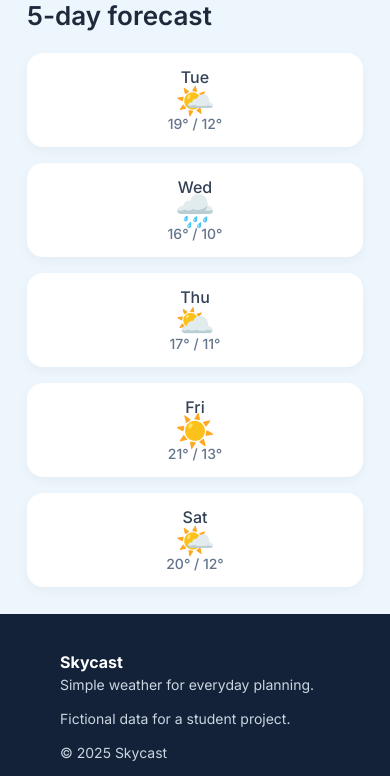
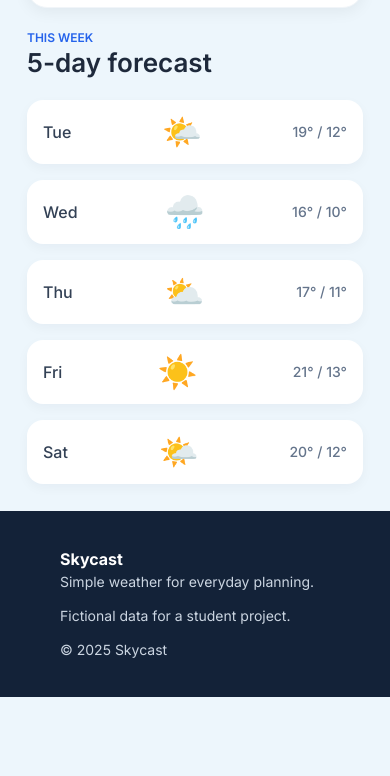
Before and after one commit to Jollyan17/weather-app, a plain HTML site: page index.html in a window 390 px wide. Shown: the part 1221-1997 px from the top of the page. After the commit the page ends 1918 px from the top, so only its background shows below. Drawn offline with Linux system fonts and the light colour scheme; a web font is replaced by a local one.

Commit message:
final meta queries

```diff
--- a/style.css
+++ b/style.css
@@ -412,13 +412,14 @@ main {
   border-radius: 16px;
   padding: 16px;
   display: flex;
-  flex-direction: column;
+  flex-direction: row;
   justify-content: space-between;
   align-items: center;
   box-shadow: 0 4px 12px rgba(15, 23, 42, 0.04);
   transition:
     transform 0.2s ease,
     box-shadow 0.2s ease;
+
 }
 
 .forecast-card:hover {
@@ -441,6 +442,7 @@ main {
   font-size: 14px;
   font-weight: 500;
   color: #64748b;
+
 }
 
 @media screen and (max-width: 768px) {
@@ -463,8 +465,10 @@ main {
     padding: 5px;
   }
   .current-bottom {
+    flex-direction: column;
     justify-content: center;
     gap: 15px;
+
   }
   .card{
     flex-direction: row;
@@ -472,6 +476,10 @@ main {
     justify-content: left;
 
   }
+  .forecast-card{
+    gap: 16px;
+  }
+
   .hours-container{
     display: grid;
     grid-template-columns: repeat(2, 1fr);
```
